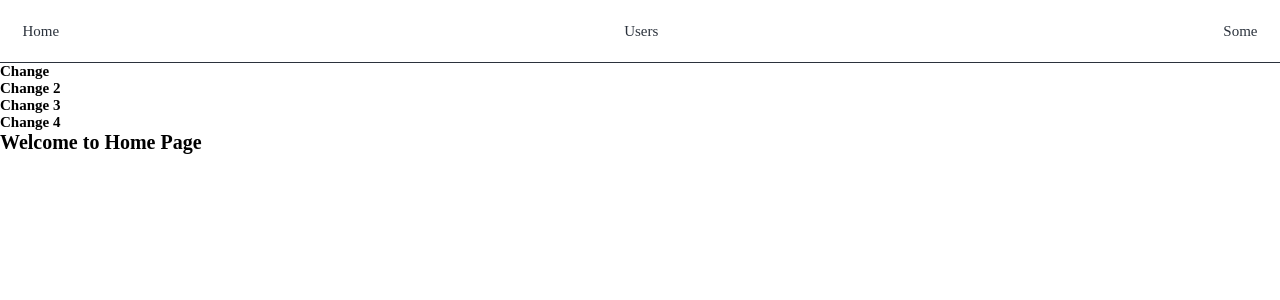
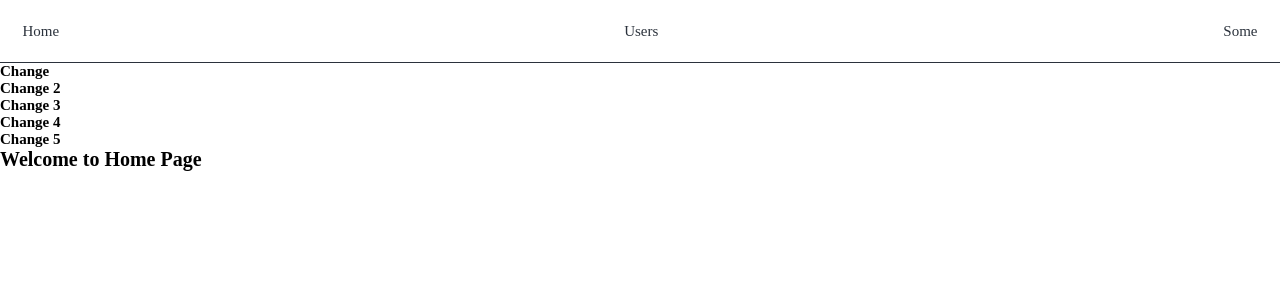
Before and after one commit to Nikac/react-redux, a React (Create React App) app: page /home in a window 1280 px wide. Shown: the top 300 px of the page. Built offline with nearby package versions, Linux system fonts and the light colour scheme.

Commit message:
added changes 5

```diff
--- a/src/components/Home.js
+++ b/src/components/Home.js
@@ -7,6 +7,7 @@ const Home = (props) => {
       <h2>Change 2</h2>
       <h2>Change 3</h2>
       <h2>Change 4</h2>
+      <h2>Change 5</h2>
       <h1>Welcome to Home Page</h1>
     </>
   );
```
